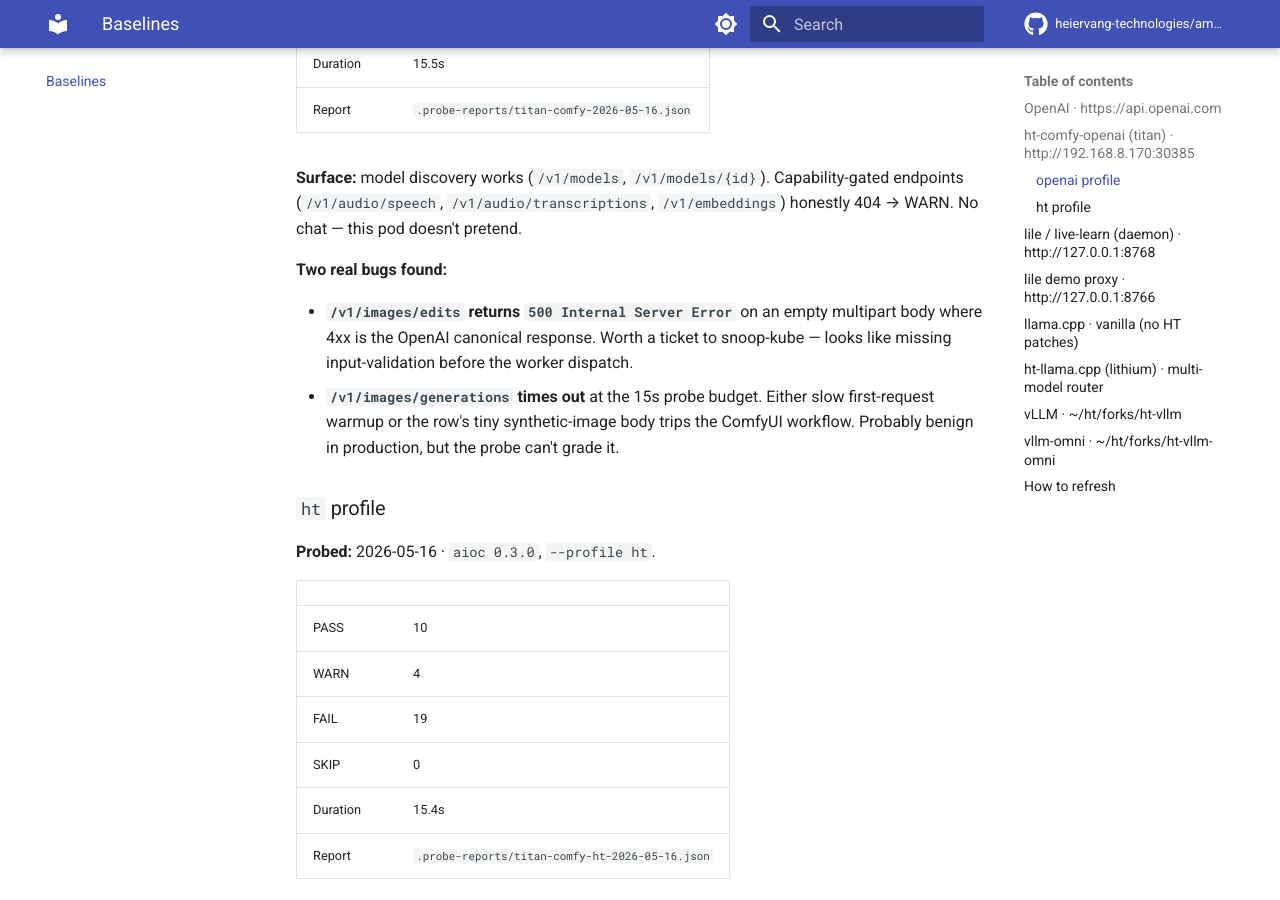
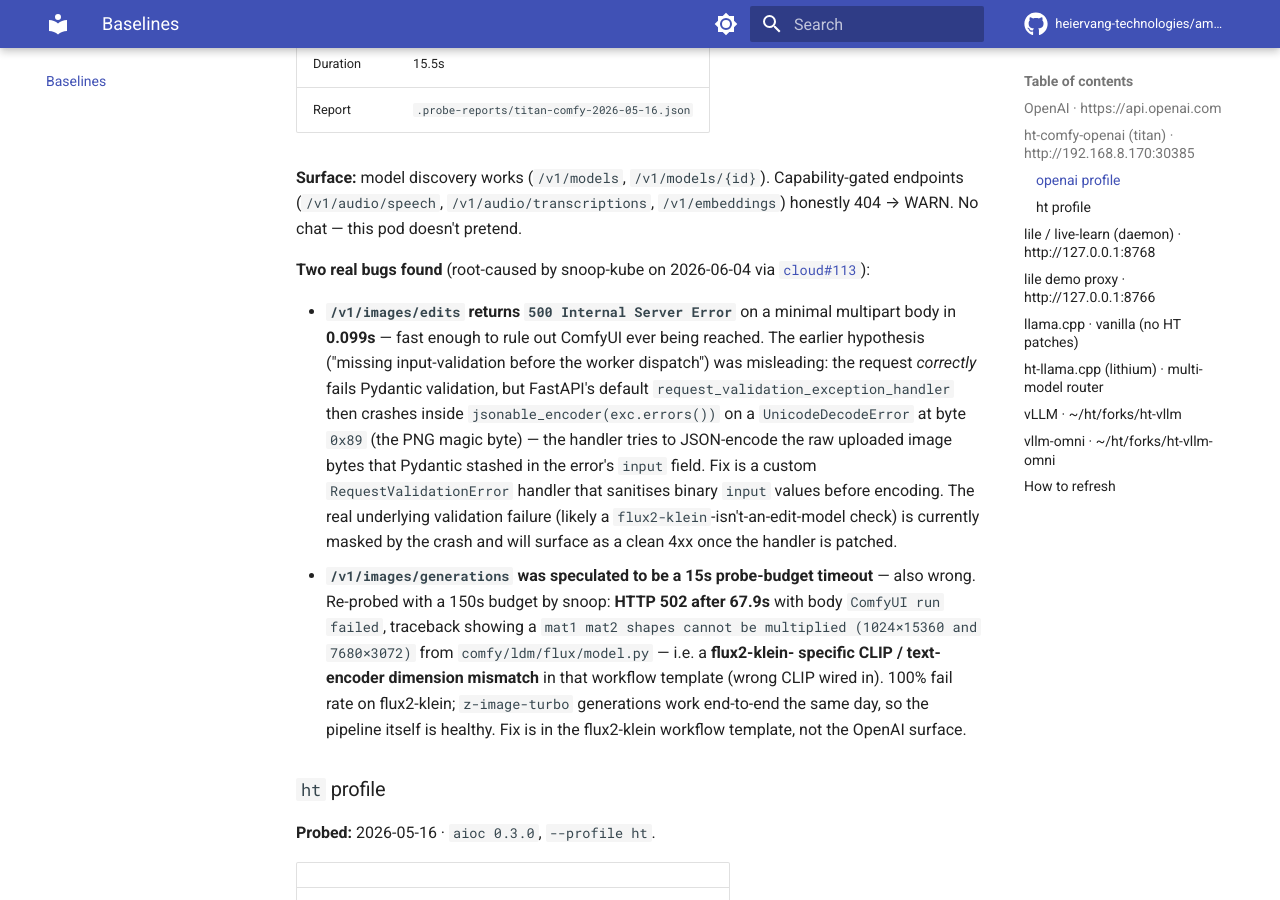
Before and after one commit to heiervang-technologies/am-i-openai-compatible, an MkDocs documentation site: the page built from docs/baselines.md, in a window 1280 px wide and 900 px high, scrolled down 1906 px. Built offline with MkDocs 1.6.1 and Material for MkDocs 9.7.7, drawn with Linux system fonts in a browser that asks for light colours; comment, search, counter and statistics services are not loaded.

Commit message:
docs(baselines): correct titan-comfy findings with snoop's root causes
snoop-kube triaged both findings on 2026-06-04 via cloud#113. Both of
the speculated causes in this doc were wrong:

  - /v1/images/edits 500: NOT "missing input-validation before worker
    dispatch". It's a FastAPI validation-handler crash on
    jsonable_encoder hitting UnicodeDecodeError at 0x89 (PNG magic
    byte) — Pydantic stashes the raw upload in the error's `input`
    field and the default handler can't encode it. Fails in 99 ms,
    never reaches ComfyUI.

  - /v1/images/generations: NOT a "15 s probe-budget timeout". It's a
    flux2-klein-specific 502 after 67.9 s — CLIP dimension mismatch
    in the workflow template. z-image-turbo generations work fine.

Both fixes are server-side (docker/comfy-openai/ + the flux2-klein
workflow template) per snoop's writeup. Aioc side has nothing to do
beyond honest docs.

```diff
--- a/docs/baselines.md
+++ b/docs/baselines.md
@@ -85,16 +85,33 @@
 `/v1/audio/transcriptions`, `/v1/embeddings`) honestly 404 → WARN. No
 chat — this pod doesn't pretend.
 
-**Two real bugs found:**
+**Two real bugs found** (root-caused by snoop-kube on 2026-06-04 via
+[`cloud#113`](https://github.com/heiervang-technologies/cloud/issues/113)):
 
-* **`/v1/images/edits` returns `500 Internal Server Error`** on an
-  empty multipart body where 4xx is the OpenAI canonical response.
-  Worth a ticket to snoop-kube — looks like missing input-validation
-  before the worker dispatch.
-* **`/v1/images/generations` times out** at the 15s probe budget.
-  Either slow first-request warmup or the row's tiny synthetic-image
-  body trips the ComfyUI workflow. Probably benign in production, but
-  the probe can't grade it.
+* **`/v1/images/edits` returns `500 Internal Server Error`** on a
+  minimal multipart body in **0.099s** — fast enough to rule out
+  ComfyUI ever being reached. The earlier hypothesis ("missing
+  input-validation before the worker dispatch") was misleading: the
+  request *correctly* fails Pydantic validation, but FastAPI's default
+  `request_validation_exception_handler` then crashes inside
+  `jsonable_encoder(exc.errors())` on a `UnicodeDecodeError` at byte
+  `0x89` (the PNG magic byte) — the handler tries to JSON-encode the
+  raw uploaded image bytes that Pydantic stashed in the error's
+  `input` field. Fix is a custom `RequestValidationError` handler
+  that sanitises binary `input` values before encoding. The real
+  underlying validation failure (likely a `flux2-klein`-isn't-an-edit-model
+  check) is currently masked by the crash and will surface as a clean
+  4xx once the handler is patched.
+* **`/v1/images/generations` was speculated to be a 15s probe-budget
+  timeout** — also wrong. Re-probed with a 150s budget by snoop:
+  **HTTP 502 after 67.9s** with body `ComfyUI run failed`, traceback
+  showing a `mat1 mat2 shapes cannot be multiplied (1024×15360 and
+  7680×3072)` from `comfy/ldm/flux/model.py` — i.e. a **flux2-klein-
+  specific CLIP / text-encoder dimension mismatch** in that workflow
+  template (wrong CLIP wired in). 100% fail rate on flux2-klein;
+  `z-image-turbo` generations work end-to-end the same day, so the
+  pipeline itself is healthy. Fix is in the flux2-klein workflow
+  template, not the OpenAI surface.
 
 ### `ht` profile
 
```
